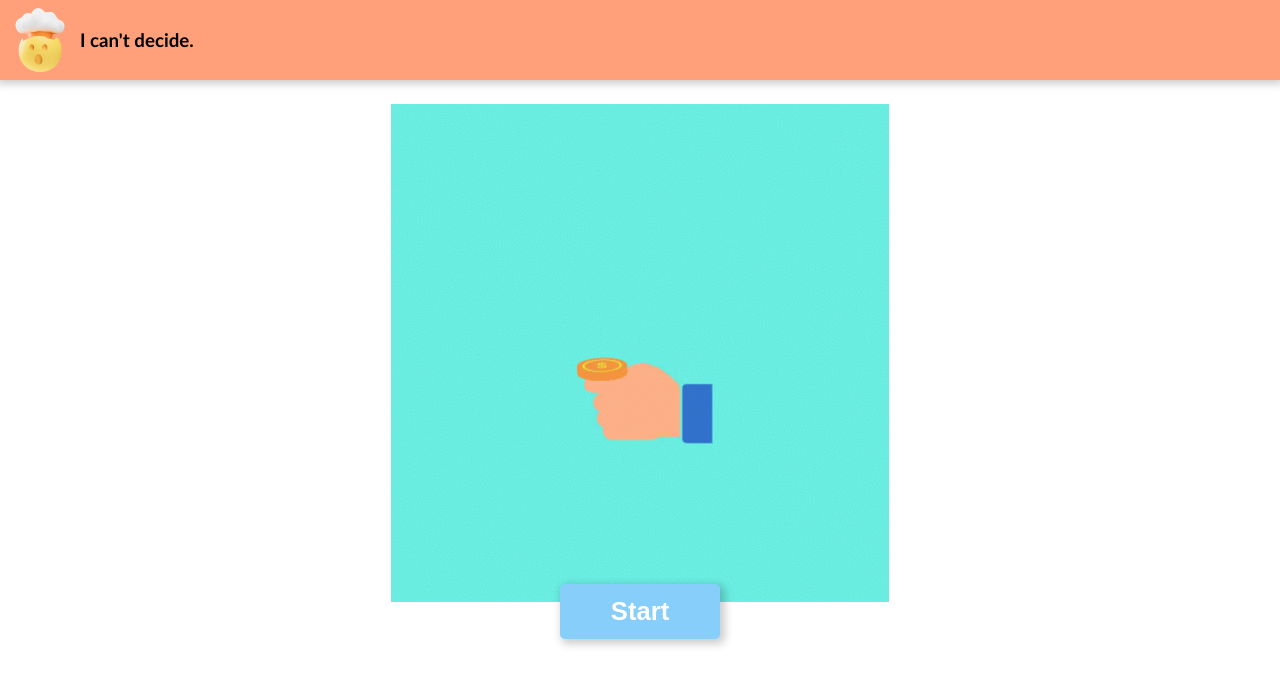
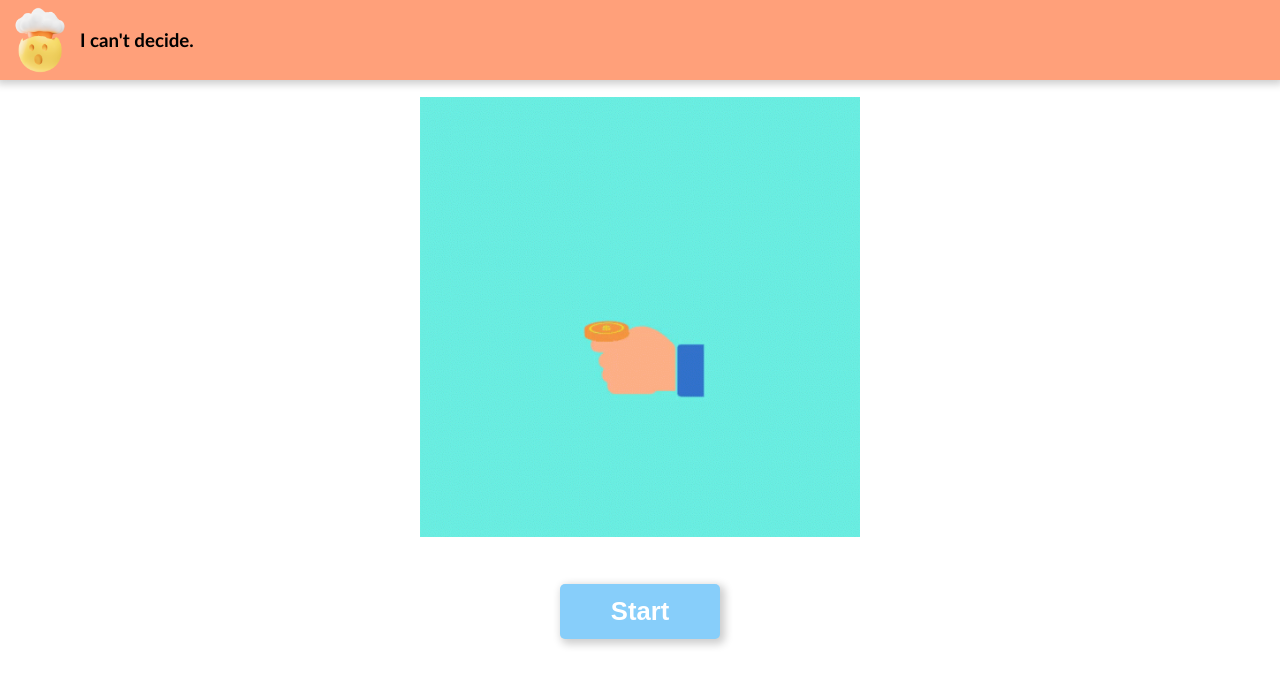
Before and after one commit to Debbbbby/i-cant-decide, a Next.js app: page /Games/CoinFlip in a window 1280 px wide. Shown: the top 686 px of the page. Built offline with nearby package versions, Linux system fonts and the light colour scheme.

Commit message:
fix: flipping img & btn collapsing

```diff
--- a/pages/Games/CoinFlip.module.scss
+++ b/pages/Games/CoinFlip.module.scss
@@ -3,8 +3,17 @@
   flex-direction: column;
   justify-content: center;
   align-items: center;
+  .flipping-view {
+    display: flex;
+    align-items: center;
+    justify-content: center;
+    flex-direction: column;
+    height: 55vh;
+    margin-bottom: 5vh;
     img {
       width: 100%;
+      max-height: 100%;
+      max-width: 100%;
       margin-bottom: 15px;
     }
     .result-text {
@@ -15,13 +24,6 @@
       border-radius: 5px;
     }
   }
-
-.flipping-view {
-  display: flex;
-  align-items: center;
-  flex-direction: column;
-  height: 55vh;
-  margin-bottom: 5vh;
 }
 
 .flipping {
```
Lines whose indentation alone changed are shown as unchanged.
